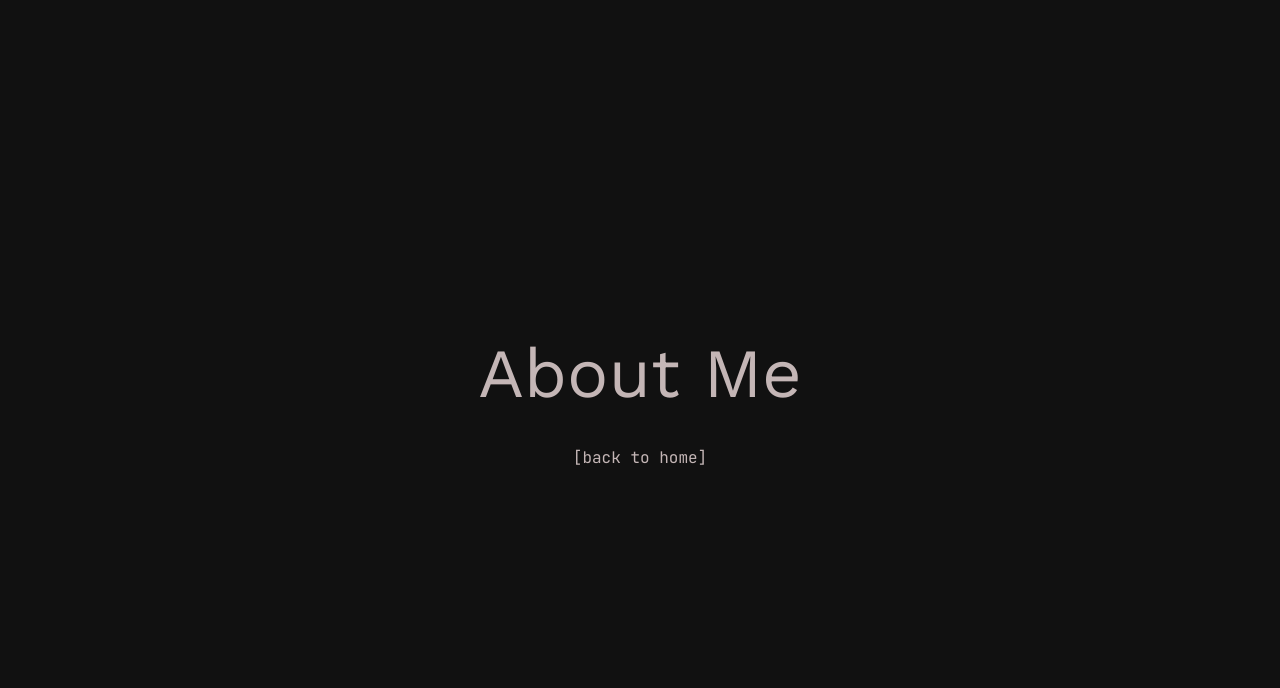
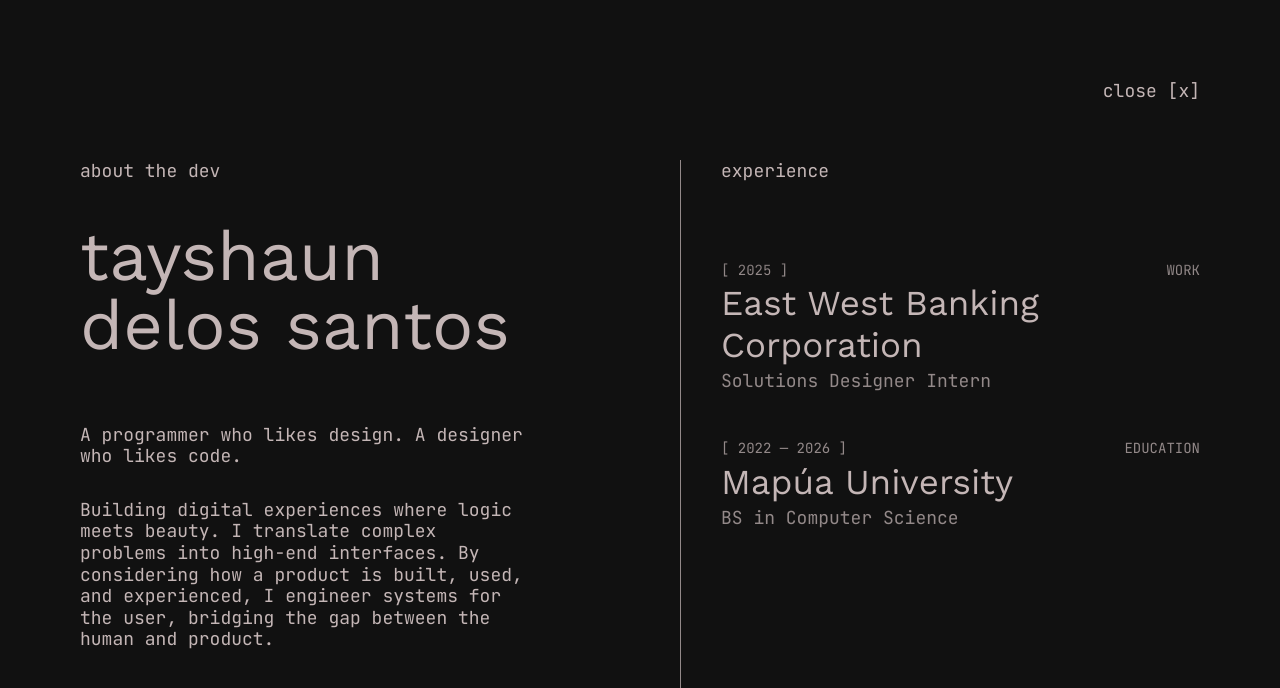
Before and after one commit to tayds25/portfolio, a Next.js app: page /about in a window 1280 px wide. Shown: the top 688 px of the page. Built offline with nearby package versions, Linux system fonts and the light colour scheme.

Commit message:
Finished About page and changed color variables

```diff
--- a/src/app/about/page.tsx
+++ b/src/app/about/page.tsx
@@ -1,14 +1,48 @@
 "use client";
 
-import { useRef } from "react";
+import { useRef, useState, useEffect } from "react";
 import { useRouter } from "next/navigation";
 import gsap from "gsap";
 import { useGSAP } from "@gsap/react";
+import { useLenis } from "lenis/react";
 import ShutterOverlay from "@/components/ui/ShutterOverlay";
 
 export default function About() {
     const router = useRouter();
     const shutterRef = useRef<HTMLDivElement | null>(null);
+
+    const lenis = useLenis();
+
+    const [hoveredId, setHoveredId] = useState<string | null>(null);
+
+    const experience = [
+        {
+        id: "exp-solutions-design",
+        role: "Solutions Designer Intern",
+        company: "East West Banking Corporation",
+        date: "2025",
+        type: "WORK",
+        },
+        {
+        id: "exp-university",
+        role: "BS in Computer Science",
+        company: "Mapúa University",
+        date: "2022 — 2026",
+        type: "EDUCATION",
+        },
+    ];
+
+    // Suspend Lenis on mount
+    useEffect(() => {
+        if (lenis) {
+        lenis.stop();
+        }
+        return () => {
+        if (lenis) {
+            lenis.start();
+        }
+        };
+    }, [lenis]);
 
     useGSAP(() => {
         if (shutterRef.current) {
@@ -36,15 +70,82 @@ export default function About() {
     };
 
     return (
-        <main className="flex min-h-screen flex-col items-center justify-center bg-bg-screen p-20 text-landing-primary">
-        <h1 className="font-heading text-title">About Me</h1>
+        <main className="relative flex h-screen w-full flex-col overflow-hidden bg-bg-screen p-10 md:p-20">
 
-        <button
+        <div className="absolute right-10 top-10 z-50 md:right-20 md:top-20">
+            <button
             onClick={handleBackToHome}
-            className="mt-8 cursor-pointer font-body text-landing-primary transition-colors hover:text-landing-primary"
-        >
-            [back to home]
-        </button>
+            className="cursor-pointer font-body text-body-reg text-text-caption transition-colors text-color-primary hover:text-color-accent"
+            >
+            close [x]
+            </button>
+        </div>
+
+        <div className="mt-20 grid w-full flex-1 min-h-0 grid-cols-1 gap-20 overflow-hidden md:grid-cols-2">
+
+            {/* Left Column */}
+            <div className="flex flex-col">
+            <p className="mb-10 font-body text-body-reg text-text-caption text-color-primary">
+                about the dev
+            </p>
+
+            <h1 className="mb-16 font-heading text-title leading-none text-color-primary">
+                tayshaun<br />
+                delos santos
+            </h1>
+
+            <div className="flex max-w-md flex-col gap-8 font-body text-body-reg text-color-primary">
+                <p>A programmer who likes design. A designer who likes code.</p>
+                <p>
+                Building digital experiences where logic meets beauty. I translate complex problems into high-end interfaces. By considering how a product is built, used, and experienced, I engineer systems for the user, bridging the gap between the human and product.
+                </p>
+            </div>
+            </div>
+
+            {/* Right Column */}
+            <div className="flex h-full min-h-0 flex-col border-l border-ds-accent/30 border-color-accent border-text-accent pl-10">
+                <p className="mb-10 shrink-0 font-body text-body-reg text-text-caption text-color-primary">
+                    experience
+                </p>
+
+                <div
+                    data-lenis-prevent="true"
+                    className="flex-1 min-h-0 overflow-y-auto overscroll-contain"
+                    style={{
+                    scrollbarWidth: "none",
+                    msOverflowStyle: "none",
+                    WebkitOverflowScrolling: "touch",
+                    WebkitMaskImage: "linear-gradient(to bottom, transparent 0%, black 10%, black 80%, transparent 100%)",
+                    maskImage: "linear-gradient(to bottom, transparent 0%, black 10%, black 80%, transparent 100%)"
+                    }}
+                >
+                    <div className="flex flex-col gap-12 pb-64 pt-10">
+                    {experience.map((item) => (
+                        <div
+                        key={item.id}
+                        onMouseEnter={() => setHoveredId(item.id)}
+                        onMouseLeave={() => setHoveredId(null)}
+                        className={`flex flex-col gap-1 transition-opacity duration-500 ease-out ${
+                            hoveredId && hoveredId !== item.id ? "opacity-30" : "opacity-100"
+                        }`}
+                        >
+                            <div className="flex items-center justify-between font-body text-body-sm text-text-caption text-color-accent">
+                                <p>[ {item.date} ]</p>
+                                <p>{item.type}</p>
+                            </div>
+                            <h3 className="font-heading text-h3 text-color-primary">
+                                {item.company}
+                            </h3>
+                            <p className="font-body text-body-reg text-text-caption text-color-accent">
+                                {item.role}
+                            </p>
+                        </div>
+                    ))}
+                    </div>
+                </div>
+            </div>
+        </div>
+
         <ShutterOverlay ref={shutterRef} />
         </main>
     );
--- a/src/app/globals.css
+++ b/src/app/globals.css
@@ -26,8 +26,8 @@
   --color-bg-screen: #111111;
 
   /* Colors */
-  --color-landing-primary: #c4b6b6;
-  --color-landing-accent: #938989;
+  --color-color-primary: #c4b6b6;
+  --color-color-accent: #938989;
 }
 
 @layer base {
--- a/src/app/layout.tsx
+++ b/src/app/layout.tsx
@@ -28,7 +28,7 @@ export default function RootLayout({
   return (
     <html
       lang="en"
-      className={`${workSans.variable} ${jetBrainsMono.variable} h-full antialiased`}
+      className={`${workSans.variable} ${jetBrainsMono.variable} antialiased`}
     >
       <body>
         <SmoothScroll>
--- a/src/app/page.tsx
+++ b/src/app/page.tsx
@@ -99,23 +99,23 @@ export default function Home() {
           <div className="flex items-start justify-between">
             {/* Header */}
             <div className="flex flex-col">
-              <h1 className="font-heading text-h4 text-landing-primary">
+              <h1 className="font-heading text-h4 text-color-primary">
                 tayshaun
               </h1>
-              <p className="font-body text-reg text-landing-primary">
+              <p className="font-body text-reg text-color-accent">
                 developer / designer
               </p>
             </div>
 
             {/* Links */}
             <div className="flex flex-col items-end gap-2 text-right">
-              <a className="pointer-events-auto font-heading text-h5 text-landing-primary" href="mailto:tayshaunds25@gmail.com">
+              <a className="pointer-events-auto font-heading text-h5 text-color-primary" href="mailto:tayshaunds25@gmail.com">
                 [email]
               </a>
-              <a className="pointer-events-auto font-heading text-h5 text-landing-primary" href="https://www.linkedin.com/in/tayshaunds/" target="_blank" rel="noreferrer">
+              <a className="pointer-events-auto font-heading text-h5 text-color-primary" href="https://www.linkedin.com/in/tayshaunds/" target="_blank" rel="noreferrer">
                 [linkedin]
               </a>
-              <a className="pointer-events-auto font-heading text-h5 text-landing-primary" href="https://github.com/tayds25" target="_blank" rel="noreferrer">
+              <a className="pointer-events-auto font-heading text-h5 text-color-primary" href="https://github.com/tayds25" target="_blank" rel="noreferrer">
                 [github]
               </a>
             </div>
@@ -128,7 +128,7 @@ export default function Home() {
                 <div
                   key={item.title}
                   className={`w-2 rounded-full transition-[height] duration-300 ease-out ${
-                    index === activeIndex ? "h-8 bg-landing-primary" : "h-4 bg-landing-primary"
+                    index === activeIndex ? "h-8 bg-color-primary" : "h-4 bg-color-primary"
                   }`}
                 />
               ))}
@@ -147,7 +147,7 @@ export default function Home() {
                 index % 2 !== 0 ? "mt-32" : ""
               }`}
             >
-              <p className="font-body text-h5 text-landing-primary opacity-0 transition-opacity duration-500 group-hover:opacity-100">
+              <p className="font-body text-h5 text-color-primary opacity-0 transition-opacity duration-500 group-hover:opacity-100">
                 (0{index + 1})
               </p>
 
@@ -162,7 +162,7 @@ export default function Home() {
                 </div>
               </div>
 
-              <p className="font-body text-h4 text-landing-primary opacity-0 transition-opacity duration-500 group-hover:opacity-100">
+              <p className="font-body text-h4 text-color-primary opacity-0 transition-opacity duration-500 group-hover:opacity-100">
                 {item.title}
               </p>
             </div>
--- a/src/components/ui/ShutterOverlay.tsx
+++ b/src/components/ui/ShutterOverlay.tsx
@@ -4,7 +4,7 @@ const ShutterOverlay = forwardRef<HTMLDivElement, unknown>(function ShutterOverl
     return (
         <div
             ref={ref}
-            className="fixed inset-0 z-[100] h-screen w-full bg-landing-primary pointer-events-none"
+            className="fixed inset-0 z-[100] h-screen w-full bg-color-primary pointer-events-none"
         />
     );
 });
```
